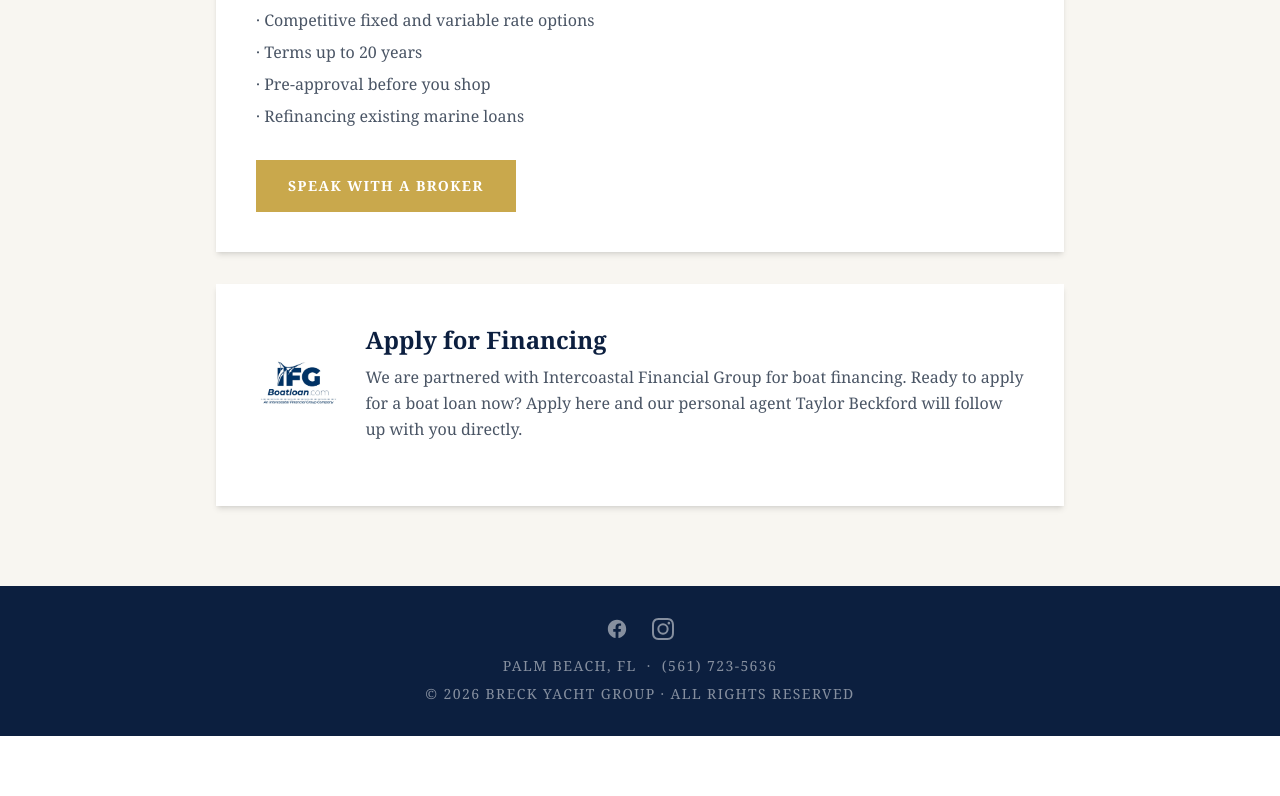
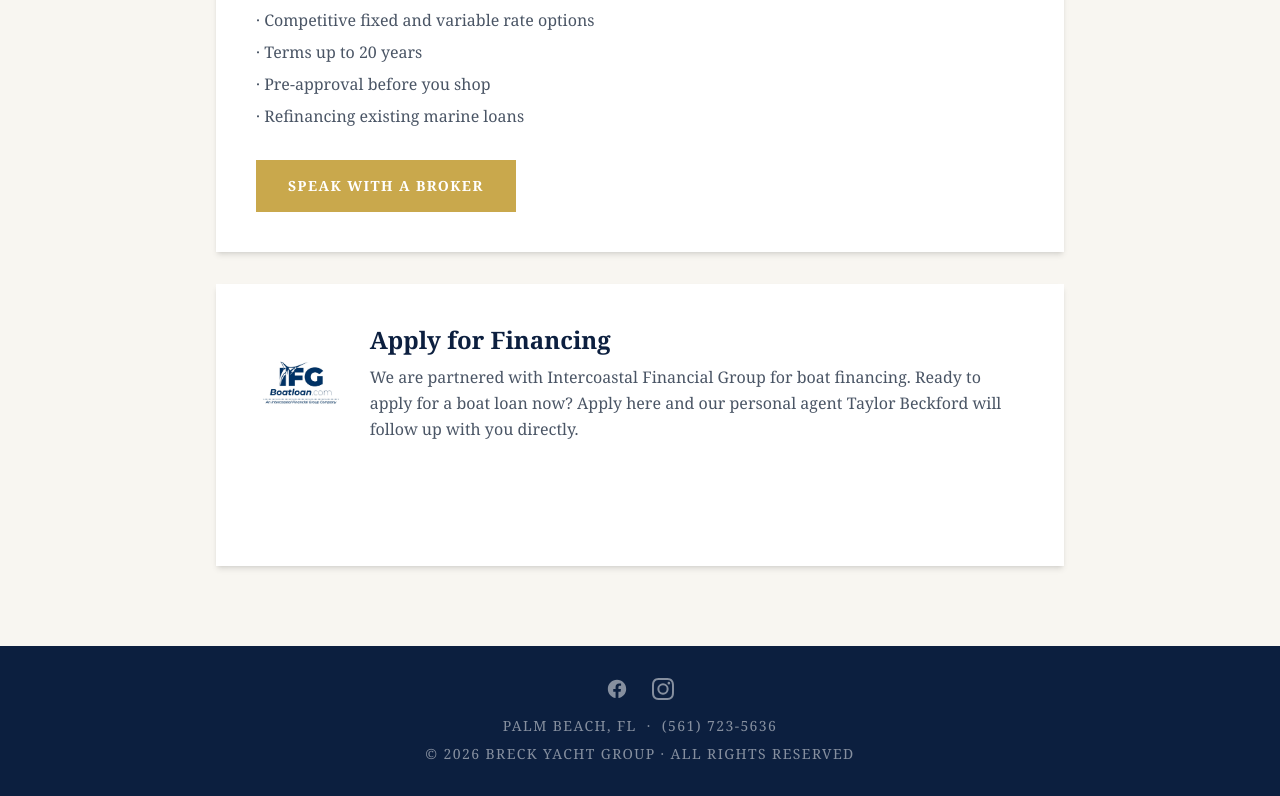
Before and after one commit to BreckYachtGroup/breck-yacht-group, a Next.js app: page /services/financing in a window 1280 px wide. Shown: the part 698-1494 px from the top of the page. Before the commit the page ends 1434 px from the top, so only its background shows below. Built offline with nearby package versions, Linux system fonts and the light colour scheme.

Commit message:
lazy load BoatLoan embed, fix IFG logo CLS

```diff
--- a/src/app/services/financing/page.tsx
+++ b/src/app/services/financing/page.tsx
@@ -42,6 +42,9 @@ export default function FinancingPage() {
               src="/IFGLogo.jpg"
               alt="Intercoastal Financial Group"
               className="h-16 object-contain"
+              width={200}
+              height={64}
+              fetchPriority="high"
             />
             <div>
               <h2 className="text-2xl font-bold mb-2" style={{ color: '#0c1f3f' }}>Apply for Financing</h2>
--- a/src/components/BoatLoanEmbed.tsx
+++ b/src/components/BoatLoanEmbed.tsx
@@ -1,14 +1,33 @@
 'use client'
 
-import { useEffect } from 'react'
+import { useEffect, useRef, useState } from 'react'
 
 export default function BoatLoanEmbed() {
+  const containerRef = useRef<HTMLDivElement>(null)
+  const [loaded, setLoaded] = useState(false)
+
   useEffect(() => {
-    // Load the iFrame resizer script
+    // Only load the embed when it's scrolled into view
+    const observer = new IntersectionObserver(
+      (entries) => {
+        if (entries[0].isIntersecting && !loaded) {
+          setLoaded(true)
+          observer.disconnect()
+        }
+      },
+      { rootMargin: '200px' } // start loading 200px before it enters the viewport
+    )
+
+    if (containerRef.current) observer.observe(containerRef.current)
+    return () => observer.disconnect()
+  }, [loaded])
+
+  useEffect(() => {
+    if (!loaded) return
+
     const script = document.createElement('script')
     script.src = 'https://app.boatloan.com/js/iframeResizer.min.js'
     script.onload = () => {
-      // Once script is loaded, create and inject the iframe
       const container = document.getElementById('ifg-app-container-6477a530ab597')
       if (!container) return
 
@@ -25,7 +44,14 @@ export default function BoatLoanEmbed() {
       }
     }
     document.body.appendChild(script)
-  }, [])
+  }, [loaded])
 
-  return <div id="ifg-app-container-6477a530ab597" className="w-full" />
+  return (
+    <div ref={containerRef} className="w-full min-h-[60px]">
+      {!loaded && (
+        <p className="text-sm text-gray-400 text-center py-6">Loading application form...</p>
+      )}
+      <div id="ifg-app-container-6477a530ab597" className="w-full" />
+    </div>
+  )
 }
```
